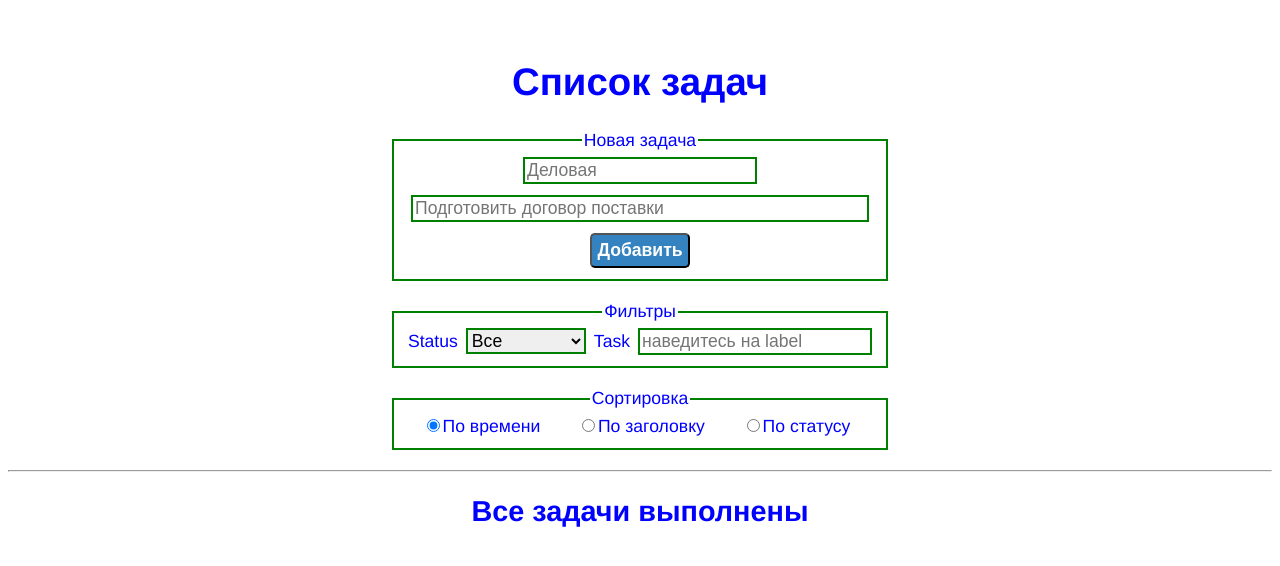
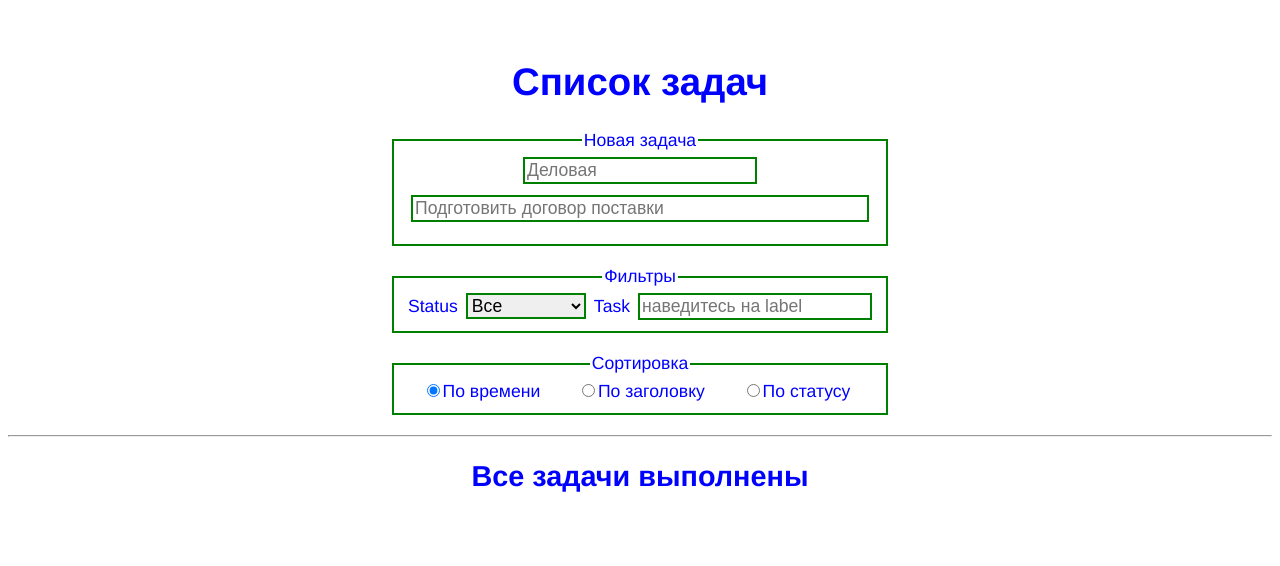
Before and after one commit to Ivan583/big-list, a Vue app: page / in a window 1280 px wide. Shown: the top 566 px of the page. Built offline with nearby package versions, Linux system fonts and the light colour scheme.

Commit message:
Доработка формы добавления элемента

```diff
--- a/src/components/AddTask.vue
+++ b/src/components/AddTask.vue
@@ -10,7 +10,7 @@
         placeholder="Подготовить договор поставки"
         required
       />
-      <button type="submit">Добавить</button>
+      <button v-show="false" type="submit">Добавить</button>
     </fieldset>
   </form>
 </template>
@@ -62,13 +62,4 @@ input {
 .description {
   width: 450px;
 }
-
-button {
-  font-size: 1.1rem;
-  font-weight: bold;
-  color: white;
-  background-color: rgb(53, 130, 192);
-  border-radius: 5px;
-  padding: 5px;
-}
 </style>
```
